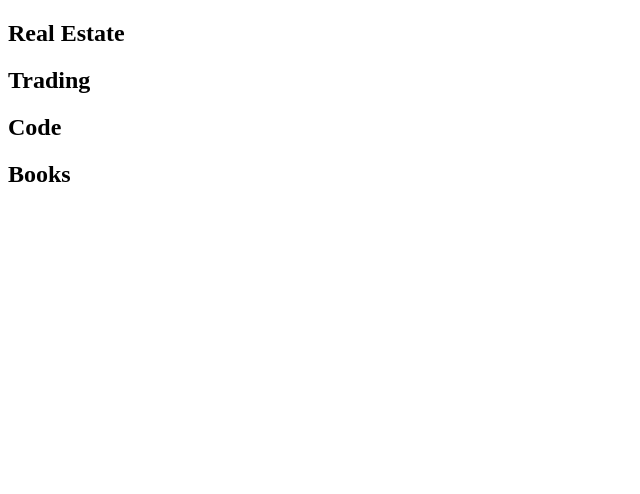
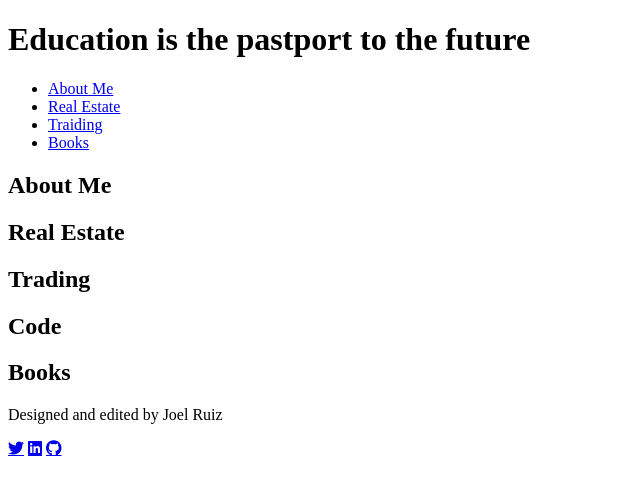
Before and after one commit to Joelruiz39/Personal-Website, a plain HTML site: page index.html in a window 1280 px wide. Shown: the whole page, without its empty margins (0-640 px from the left). Drawn offline with Linux system fonts and the light colour scheme.

Commit message:
links for social media and the begining of the early pages have been created

```diff
--- a/index.html
+++ b/index.html
@@ -1,16 +1,35 @@
 <!DOCTYPE html>
+<!-- Please note this website was created by someone who is learning out to code
+if you would like to provide additional support feel free to take a look at my github: Joelruiz39 -->
 <html lang="en">
 <head>
     <meta charset="UTF-8">
     <meta name="viewport" content="width=device-width, initial-scale=1.0">
     <link rel="stylesheet" href="Style.css">
+    <script src="https://kit.fontawesome.com/cab61cf94f.js" crossorigin="anonymous"></script>
     <title>Personal Page</title>
 </head>
 <body>
-    <section id="Real Estate">
+    <header>
+        <h1>Education is the pastport to the future</h1>
+        <nav>
+            <ul>
+                <li><a href="#Aboutme">About Me</a></li>
+                <li><a href="#RealEstate">Real Estate</a></li>
+                <li><a href="#Traiding">Traiding</a></li>
+                <li><a href="#Books">Books</a></li>
+            </ul>
+        </nav>
+    </header>
+
+    <main>
+         <section id="AboutMe">
+            <h2> About Me</h2>
+         </section>
+        <section id="RealEstate">
             <h2> Real Estate </h2>
         </section>
-    <section id="Trading">
+         <section id="Traiding">
              <h2>Trading</h2>
          </section>
         <section id="Code">
@@ -19,5 +38,23 @@
         <section id="Books">
             <h2>Books</h2>
         </section>
+    </main>
+    <footer>
+        <p>Designed and edited by Joel Ruiz</p>
+         <!-- these links are for social medias and Icons-->
+        <div class="social media">
+            <a href="https://twitter.com/Joelruizio" target="_blank"
+                <i class="fa-brands fa-twitter"></i>
+            </a>
+            <a href="https://www.linkedin.com/in/joel-a-ruiz/" target="_blank"
+                <i class="fa-brands fa-linkedin"></i>
+            </a>
+            <a href="https://github.com/Joelruiz39" target="_blank"
+                <i class="fa-brands fa-github"></i>
+            </a>
+
+
+        </div>
+    </footer>
 </body>
 </html>
```
Lines whose indentation alone changed are shown as unchanged.
